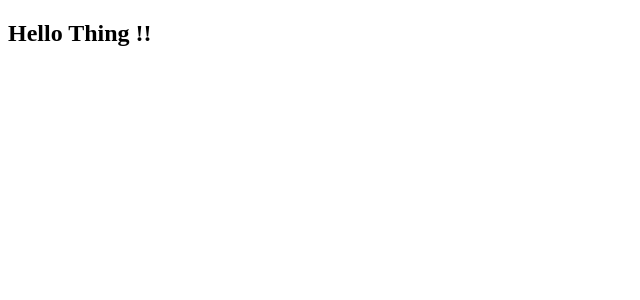
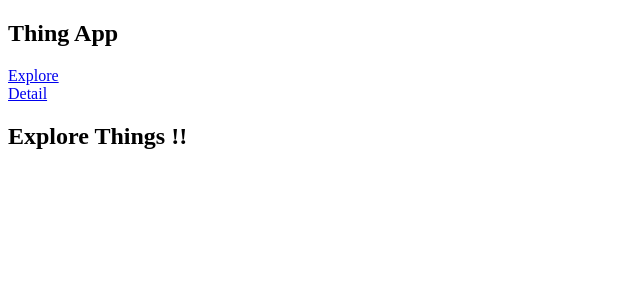
Before and after one commit to npgr/thing-app, a React app: page / in a window 1280 px wide. Shown: the top 300 px of the page, without its empty margins (0-640 px from the left). Built offline with nearby package versions, Linux system fonts and the light colour scheme.

Commit message:
simple react-router: explore & detail + Apollo libraries

```diff
--- a/src/js/containers/App.tsx
+++ b/src/js/containers/App.tsx
@@ -1,5 +1,22 @@
-import React from 'react'
+import React, { Fragment } from 'react'
+import {
+  BrowserRouter as Router,
+  Route,
+  Link,
+  Redirect
+} from 'react-router-dom'
+import Explore from './Explore'
+import Detail from './Detail'
 
-export default () => {
-  return <h2>Hello Thing !!</h2>
-}
+export default () => (
+  <Router>
+    <h2>Thing App</h2>
+    <Link to='/'>Explore</Link>
+    <div>
+      <Link to='/detail/xx'>Detail</Link>
+    </div>
+    <Route exact path='/' component={Explore} />
+    <Route path='/detail/:id' component={Detail} />
+    <Redirect to='/' />
+  </Router>
+)
--- /dev/null
+++ b/src/js/containers/Detail/Detail.tsx
@@ -0,0 +1,5 @@
+import React from 'react'
+
+export default ({ match: { params } }) => {
+  return <h2>Detail of Thing {params.id}</h2>
+}
--- /dev/null
+++ b/src/js/containers/Detail/index.js
@@ -0,0 +1,3 @@
+import Detail from './Detail'
+
+export default Detail
--- /dev/null
+++ b/src/js/containers/Explore/Explore.tsx
@@ -0,0 +1,5 @@
+import React from 'react'
+
+export default () => {
+  return <h2>Explore Things !!</h2>
+}
--- /dev/null
+++ b/src/js/containers/Explore/index.js
@@ -0,0 +1,3 @@
+import Explore from './Explore'
+
+export default Explore
--- a/webpack.config.js
+++ b/webpack.config.js
@@ -12,7 +12,8 @@ module.exports = {
   entry: ['@babel/polyfill', './index.tsx'],
   output: {
     path: path.join(basePath, 'dist'),
-    filename: 'bundle.js'
+    filename: 'bundle.js',
+    publicPath: '/'
   },
   devtool: 'source-map',
   devServer: {
@@ -20,7 +21,8 @@ module.exports = {
     inline: true,
     host: 'localhost',
     port: 8080,
-    stats: 'errors-only'
+    stats: 'errors-only',
+    historyApiFallback: true
   },
   module: {
     rules: [
```
Also changed, not shown: package.json (+9 -1 lines), 1 other file (tests, documents, lock files or other folders).
